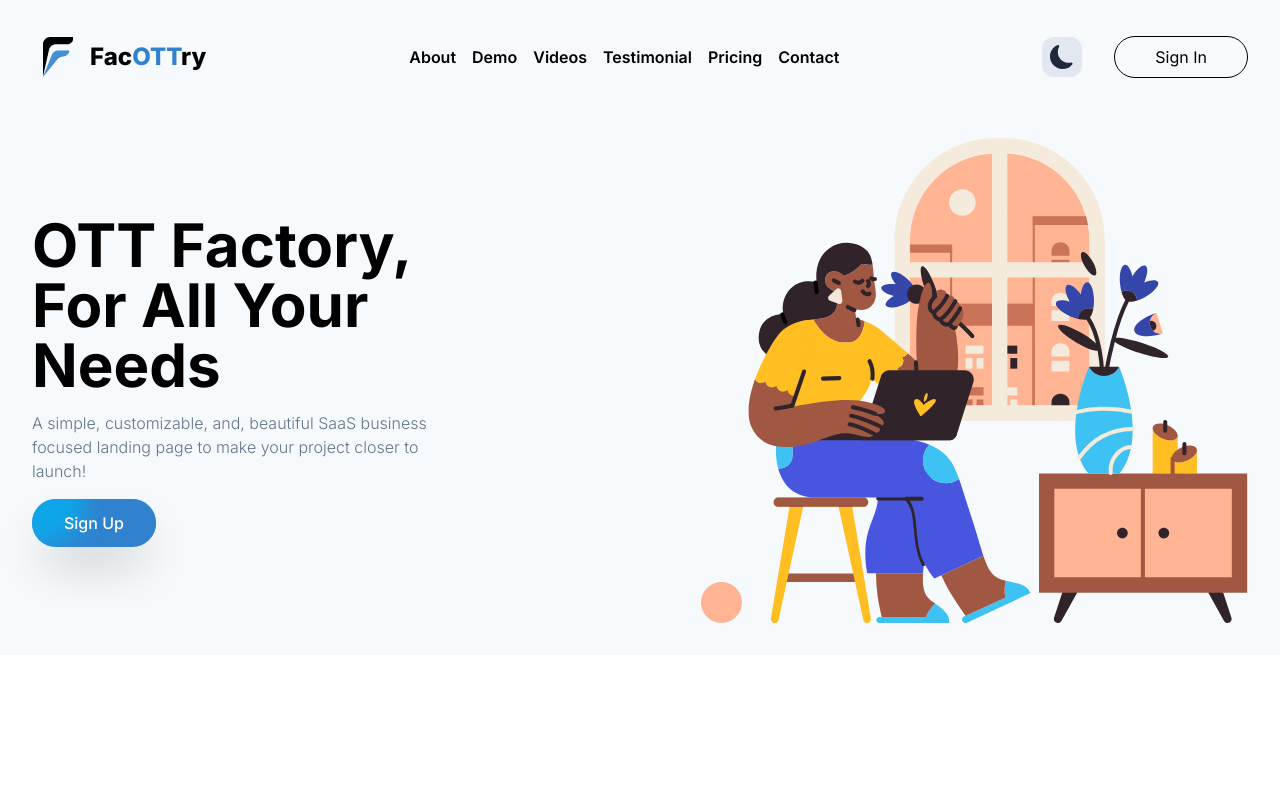
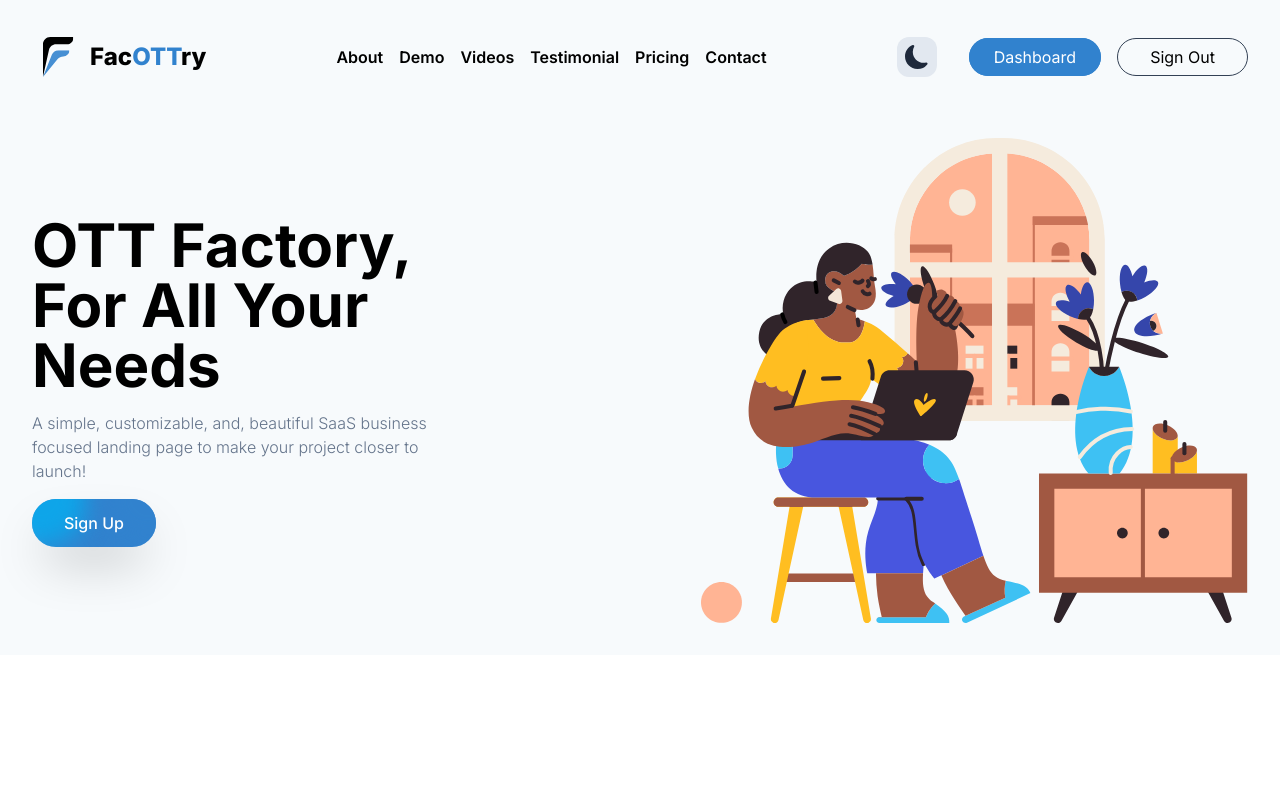
Before and after one commit to facottryApp/facottry-website, a Next.js app: page / in a window 1280 px wide. Shown: the top 795 px of the page. Built offline with nearby package versions, Linux system fonts and the light colour scheme.

Commit message:
ui fixes

```diff
--- a/src/app/auth/change-password/page.tsx
+++ b/src/app/auth/change-password/page.tsx
@@ -2,7 +2,7 @@ import { ChangePassword } from "@/components/auth/ChangePassword"
 
 const page = () => {
     return (
-        <div className="bg-gray-100 dark:bg-darkblue200">
+        <div className="bg-gray-100 dark:bg-darkblue300">
             <ChangePassword />
         </div>
     )
--- a/src/app/auth/forgot-password/page.tsx
+++ b/src/app/auth/forgot-password/page.tsx
@@ -2,7 +2,7 @@ import { ResetPassword } from "@/components/auth/ForgotPassword"
 
 const page = () => {
     return (
-        <div className="bg-gray-100 dark:bg-darkblue200">
+        <div className="bg-gray-100 dark:bg-darkblue300">
             <ResetPassword />
         </div>
     )
--- a/src/app/auth/login/page.tsx
+++ b/src/app/auth/login/page.tsx
@@ -2,7 +2,7 @@ import { LoginForm } from "@/components/auth/LoginForm"
 
 const page = () => {
     return (
-        <div className="bg-gray-100 dark:bg-darkblue200">
+        <div className="bg-gray-100 dark:bg-darkblue300">
             <LoginForm />
         </div>
     )
--- a/src/app/auth/signup/page.tsx
+++ b/src/app/auth/signup/page.tsx
@@ -2,7 +2,7 @@ import { SignupForm } from "@/components/auth/SignupForm"
 
 const page = () => {
     return (
-        <div className="bg-gray-100 dark:bg-darkblue200">
+        <div className="bg-gray-100 dark:bg-darkblue300">
             <SignupForm />
         </div>
     )
--- a/src/app/auth/verify/page.tsx
+++ b/src/app/auth/verify/page.tsx
@@ -2,7 +2,7 @@ import { VerifyOTP } from "@/components/auth/VerifyOTP"
 
 const page = () => {
     return (
-        <div className="bg-gray-100 dark:bg-darkblue200">
+        <div className="bg-gray-100 dark:bg-darkblue300">
             <VerifyOTP />
         </div>
     )
--- a/src/components/NavBar.tsx
+++ b/src/components/NavBar.tsx
@@ -5,7 +5,7 @@ import Link from "next/link"
 import ToggleSwitch from "./interfaces/ToggleTheme"
 
 const NavBar = () => {
-    const isLoggedin = false;
+    const isLoggedin = true;
 
     return (
         <nav>
@@ -38,7 +38,7 @@ const NavBar = () => {
                             <Link href='/home' className="flex-shrink-0 px-6 py-2 rounded-full text-white border border-primary hover:bg-primary/80 mr-4 bg-primary hover:text-white transition">
                                 Dashboard
                             </Link>
-                            <Link href='/logout' className="flex-shrink-0 border border-slate-700 px-8 py-2 rounded-full hover:bg-black hover:text-white transition">
+                            <Link href='/logout' className="flex-shrink-0 border border-slate-700 px-8 py-2 rounded-full hover:bg-black text-black hover:text-white transition">
                                 Sign Out
                             </Link>
                         </div>
```
